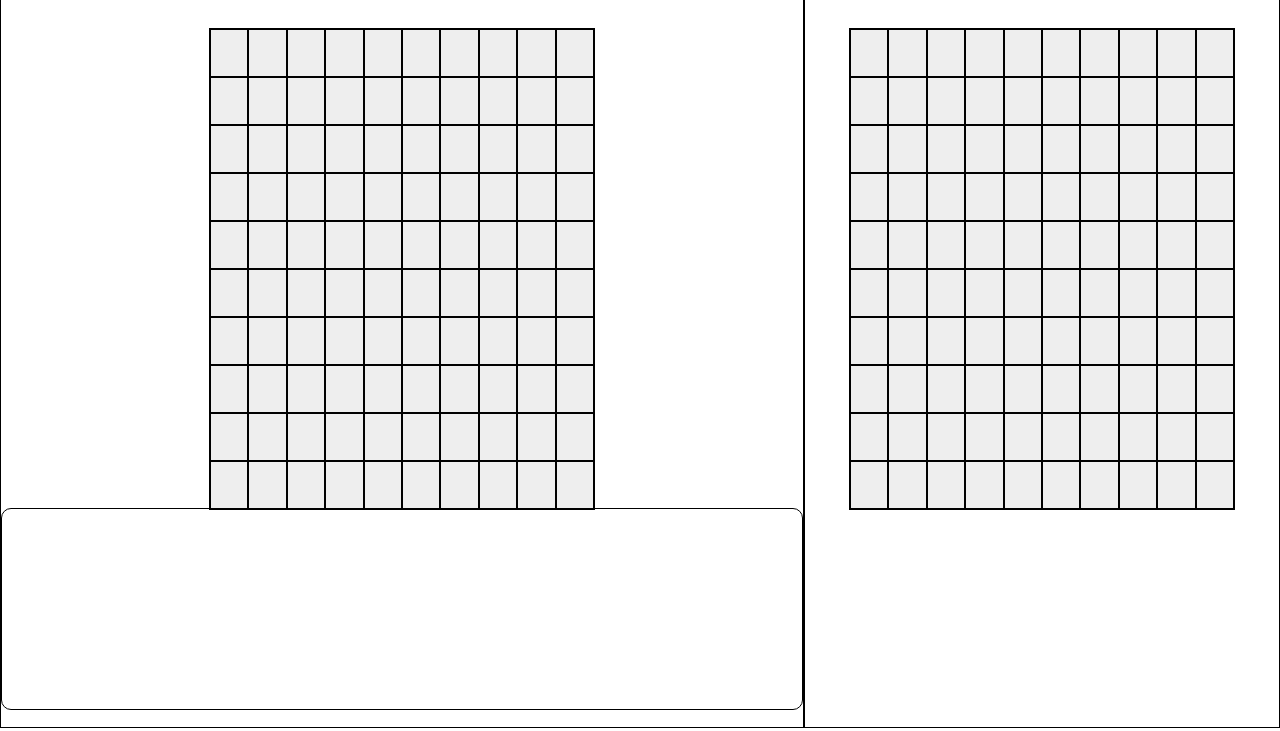
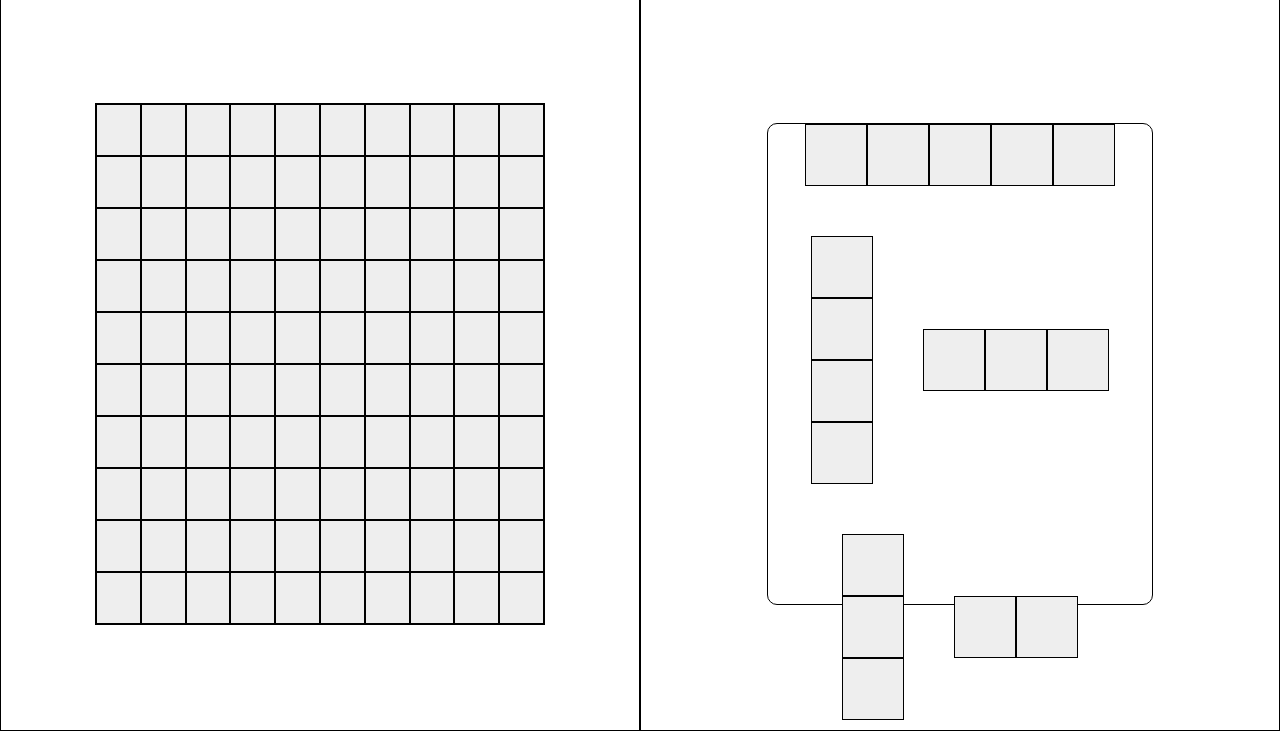
Before and after one commit to Copperage/TOP-Battleship-Project, a website built with webpack: page dist/index.html in a window 1280 px wide. Shown: the part 83-814 px from the top of the page. Built offline with nearby package versions, Linux system fonts and the light colour scheme.

Commit message:
added ships html and css aswell as draggable
need to actually make them function with the rest of the board

```diff
--- a/src/main.js
+++ b/src/main.js
@@ -10,10 +10,27 @@
 const playerShipsDOM = document.querySelector('.player-ships');
 
 document.addEventListener('DOMContentLoaded', () => {
+	// Board
 	let playerBoard = new GameBoard();
 	let enemyBoard = new GameBoard();
+
+	// Player + Computer
 	let player = new Player('Player 1');
 	let computer = new Computer('Player 2', player, playerBoard);
+
+	// Ships
+	let carrier = new Ship('Carrier', 5);
+	let battleship = new Ship('Battleship', 4);
+	let destroyer = new Ship('Destroyer', 3);
+	let submarine = new Ship('Submarine', 3);
+	let patrolBoat = new Ship('Patrol Boat', 2);
+
+	// AI Ships
+	let aiCarrier = new Ship('Carrier', 5);
+	let aiBattleship = new Ship('Battleship', 4);
+	let aiDestroyer = new Ship('Destroyer', 3);
+	let aiSubmarine = new Ship('Submarine', 3);
+	let aiPatrolBoat = new Ship('Patrol Boat', 2);
 
 	displayBoard('player-board');
 	displayBoard('computer-board');
@@ -33,3 +50,14 @@
 		}
 	}
 }
+
+function dragShips(element) {
+	element.addEventListener('drag', (e) => {
+		e.dataTransfer.setData('text/plain', e.target.className);
+	});
+}
+
+// get board displayed - done
+// add ships - done
+// let you drag ships to board
+// update display so that dragged ships are recorded
--- a/src/styles/style.scss
+++ b/src/styles/style.scss
@@ -23,41 +23,51 @@
 	display: flex;
 	flex-direction: row;
 	width: 100vw;
-	height: 91.4vh;
+	height: 91.7vh;
 }
 
 .player-side,
 .computer-side {
-	width: 100vw;
+	width: 50vw;
 	border: 1px solid black;
 	display: flex;
-	flex-direction: column;
+	flex-direction: row;
 	justify-content: center;
+	align-items: center;
 }
 
 .player-board,
 .computer-board {
 	margin: auto;
-	margin-top: 30px;
-	width: 30vw;
-	height: 60vh;
+	width: 35vw;
+	height: 65vh;
 	border: 1px solid black;
 	display: grid;
 	grid-template-columns: repeat(10, 1fr);
 	grid-template-rows: repeat(10, 1fr);
 }
 
+.hidden {
+	display: none;
+}
+
 .player-ships {
-	width: 800px;
-	height: 200px;
 	margin: auto;
-	margin-top: -20px;
+	width: 30vw;
+	height: 60vh;
 	bottom: 0;
 	border: 1px solid black;
 	border-radius: 10px;
+	display: flex;
+	gap: 50px;
+	flex-wrap: wrap;
+	justify-content: center;
+	align-items: center;
 }
 
-.cell {
+.cell,
+.block {
+	display: flex;
 	background-color: #eee;
 	border: 1px solid black;
 
@@ -65,3 +75,17 @@
 		background-color: #dadada;
 	}
 }
+
+.ship {
+	display: flex;
+}
+
+.battleship,
+.submarine {
+	flex-direction: column;
+}
+
+.block {
+	width: 60px;
+	height: 60px;
+}
```
Also changed, not shown: dist/index.html.
